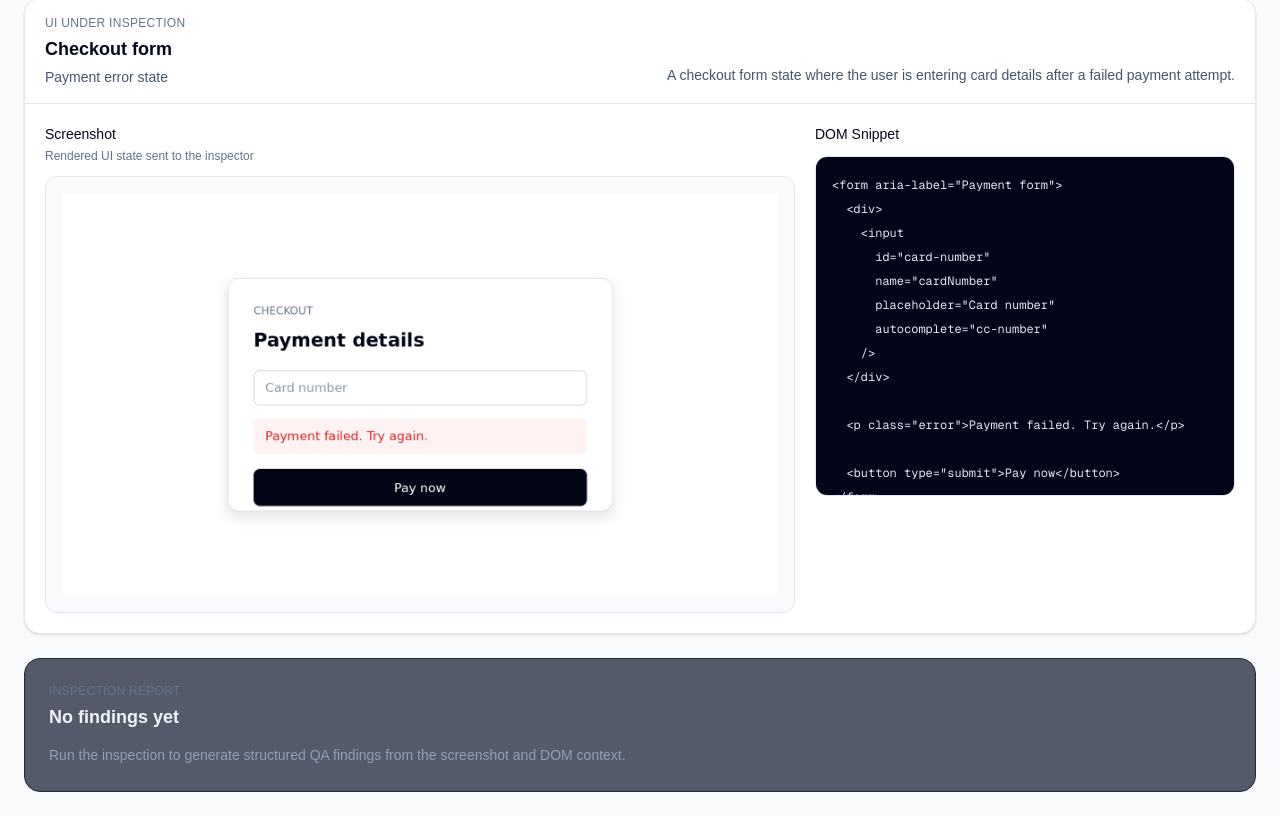
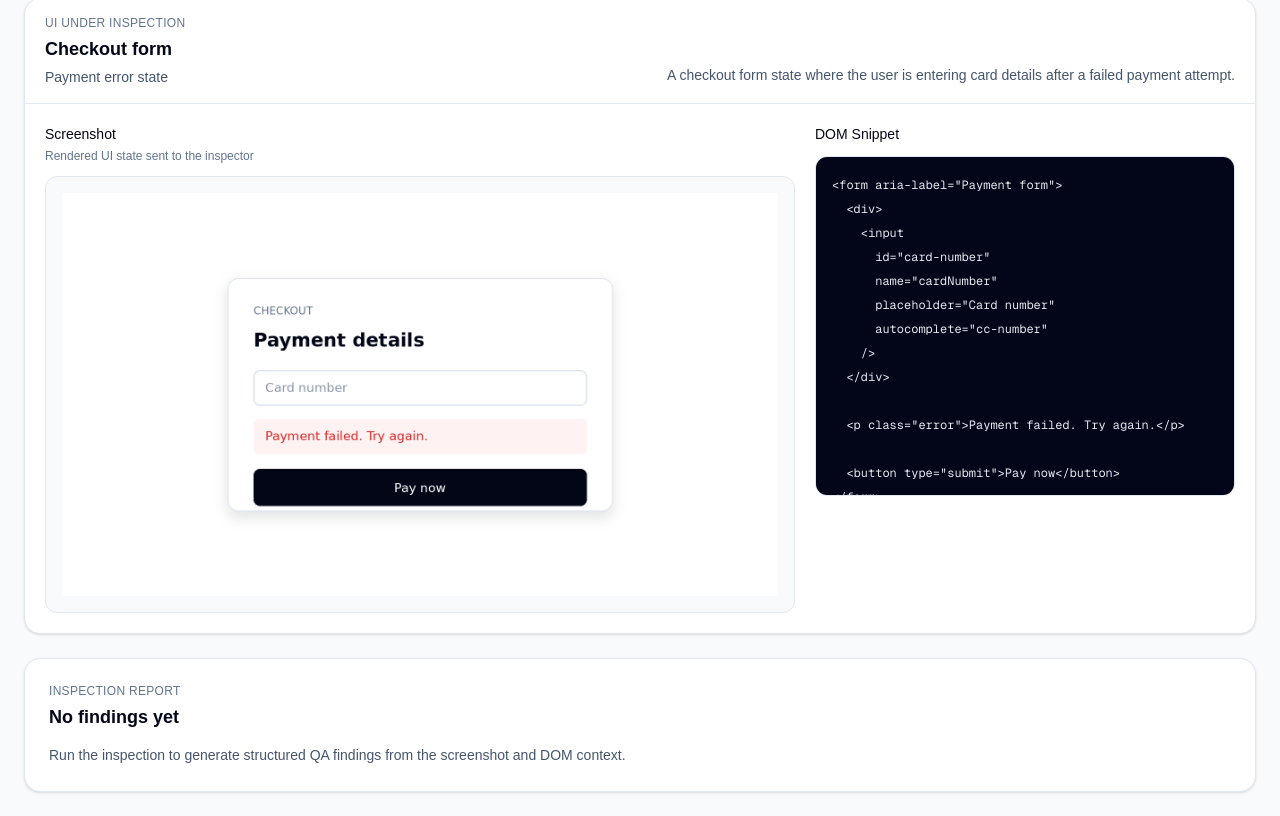
Before and after one commit to NadaSadek/ai-ui-qa-inspector, a Next.js app: page / in a window 1280 px wide. Shown: the part 216-1032 px from the top of the page. Built offline with nearby package versions, Linux system fonts and the light colour scheme.

Commit message:
Refactor EmptyResultState component styles for improved readability and consistency

```diff
--- a/src/components/qa-inspector/EmptyResultState.tsx
+++ b/src/components/qa-inspector/EmptyResultState.tsx
@@ -1,8 +1,11 @@
 export const EmptyResultState = () => (
-  <section className="rounded-2xl border border-slate-800 bg-slate-900/70 p-6">
+  <section
+    className="rounded-2xl border border-slate-200 bg-white p-6 shadow-sm"
+    aria-label="Inspection report"
+  >
     <p className="text-xs font-medium uppercase tracking-wide text-slate-500">Inspection report</p>
-    <h2 className="mt-1 text-lg font-semibold text-slate-100">No findings yet</h2>
-    <p className="mt-3 max-w-2xl text-sm leading-6 text-slate-400">
+    <h2 className="mt-1 text-lg font-semibold text-slate-950">No findings yet</h2>
+    <p className="mt-3 max-w-2xl text-sm leading-6 text-slate-600">
       Run the inspection to generate structured QA findings from the screenshot and DOM context.
     </p>
   </section>
```
